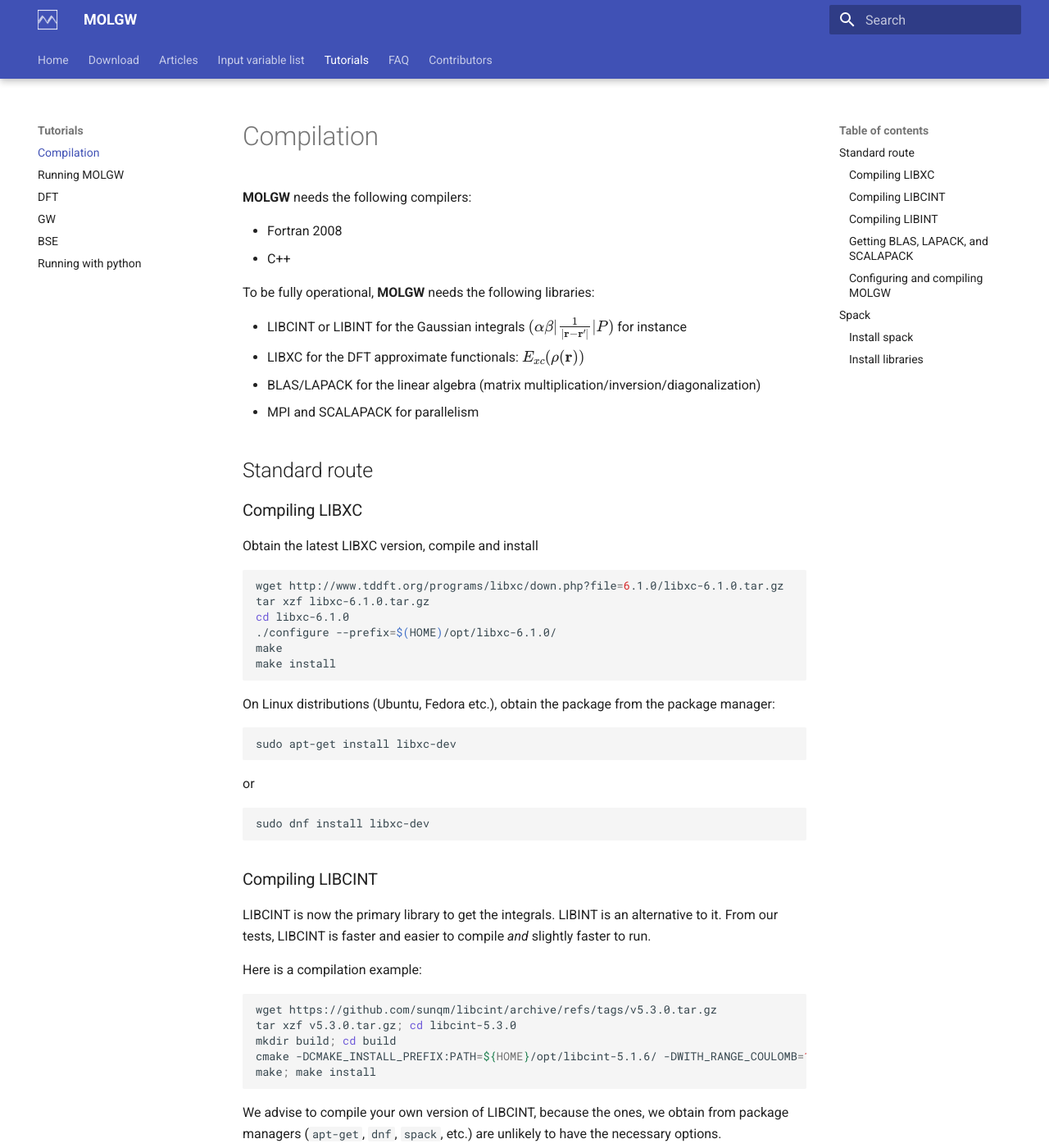
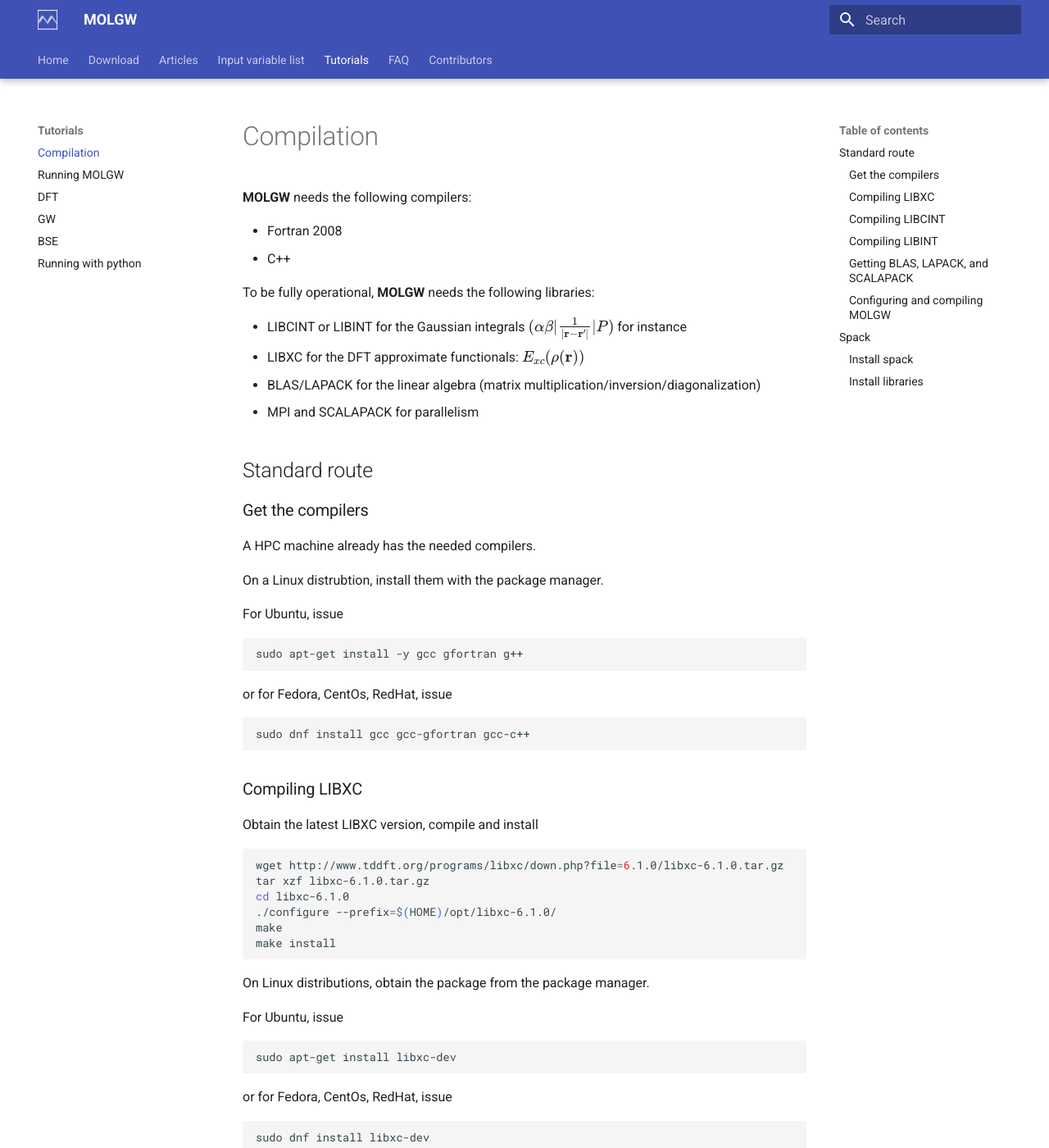
Before and after one commit to bruneval/molgw.org, an MkDocs documentation site: the page built from docs/tuto_compilation.md, in a window 1280 px wide and 1400 px high. Shown: the whole window at 82% size. Built offline with MkDocs 1.6.1 and Material for MkDocs 9.7.7, drawn with Linux system fonts in a browser that asks for light colours.

````diff
--- a/docs/tuto_compilation.md
+++ b/docs/tuto_compilation.md
@@ -15,6 +15,21 @@ To be fully operational, **MOLGW** needs the following libraries:
 
 ## Standard route
 
+### Get the compilers
+
+A HPC machine already has the needed compilers.
+
+On a Linux distrubtion, install them with the package manager.
+
+For Ubuntu, issue
+```sh
+sudo apt-get install -y gcc gfortran g++
+```
+or for Fedora, CentOs, RedHat, issue
+```sh
+sudo dnf install gcc gcc-gfortran gcc-c++
+```
+
 ### Compiling LIBXC
 
 Obtain the latest LIBXC version, compile and install
@@ -26,11 +41,14 @@ cd libxc-6.1.0
 make
 make install
 ```
-On Linux distributions (Ubuntu, Fedora etc.), obtain the package from the package manager:
+
+On Linux distributions, obtain the package from the package manager.
+
+For Ubuntu, issue
 ```sh
 sudo apt-get install libxc-dev
 ```
-or
+or for Fedora, CentOs, RedHat, issue
 ```sh
 sudo dnf install libxc-dev
 ```
````
Also changed, not shown: docs/contact.md (+1 -1 lines), docs/download.md (+6 -6 lines).
